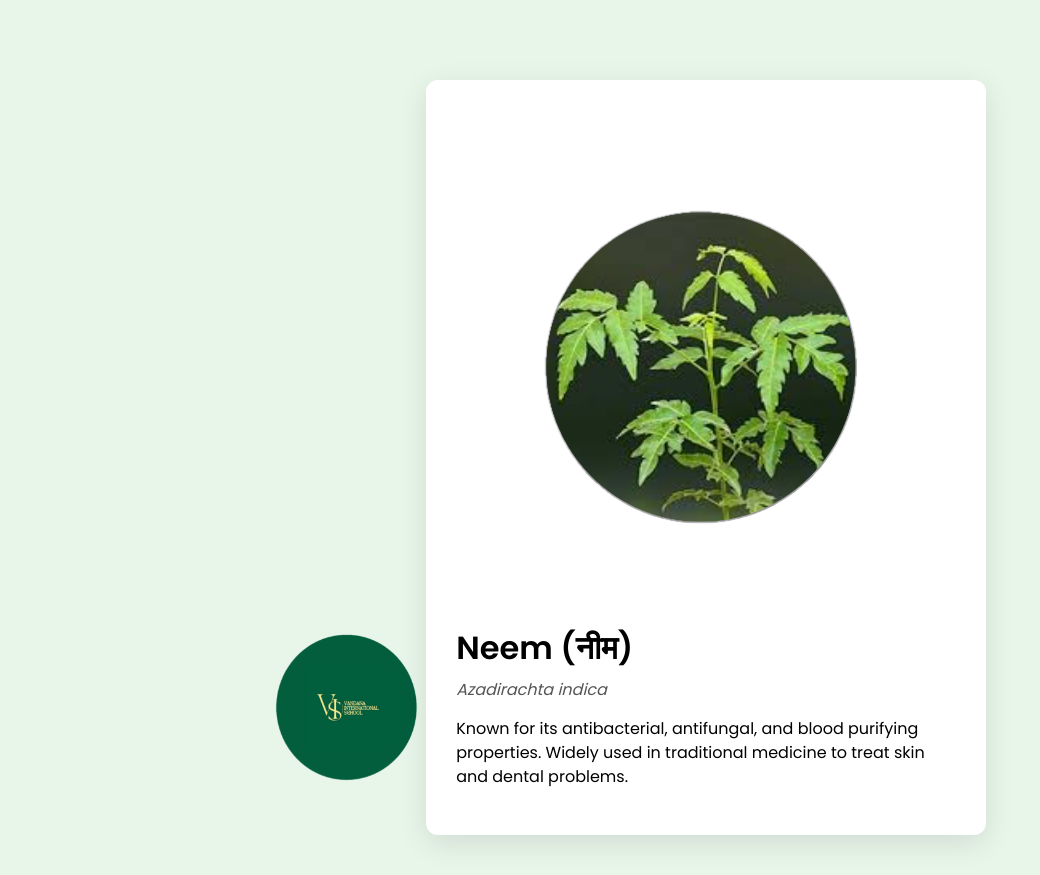
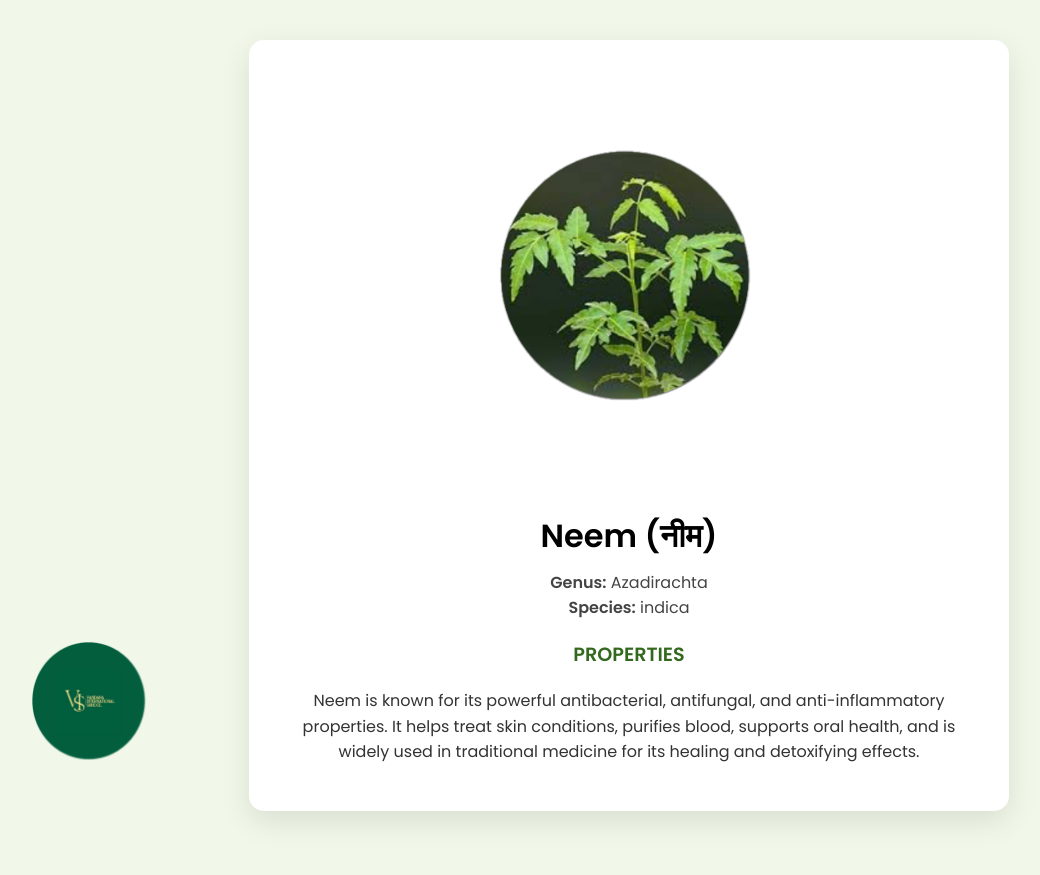
Before and after one commit to AG-VIS/Neem, a plain HTML site: page index.html in a window 1280 px wide. Shown: the whole page, without its empty margins (11-1051 px from the left). After the commit the page ends 851 px from the top, so only its background shows below. Drawn offline with Linux system fonts and the light colour scheme.

Commit message:
Update index.html

```diff
--- a/index.html
+++ b/index.html
@@ -8,7 +8,7 @@
   <style>
     body {
       font-family: 'Poppins', sans-serif;
-      background: #e8f5e9;
+      background: #f1f8e9;
       margin: 0;
       padding: 40px;
       text-align: center;
@@ -16,88 +16,81 @@
     }
 
     #logo {
-      width: 150px;
-      transform: scale(0);
-      animation: zoomIn 2s forwards;
+      width: 120px;
+      position: fixed;
+      bottom: 40px;
+      left: 40px;
     }
 
-    .plant {
-      background: #fff;
+    .plant-card {
+      max-width: 700px;
+      margin: 0 auto;
+      background: white;
       padding: 30px;
-      border-radius: 12px;
-      box-shadow: 0 8px 30px rgba(0,0,0,0.1);
-      display: inline-block;
-      text-align: left;
-      max-width: 500px;
-      margin-top: 40px;
-      opacity: 0;
-      transform: translateY(40px);
-      animation: slideUp 1s forwards;
-      animation-delay: 2s;
+      border-radius: 15px;
+      box-shadow: 0 10px 30px rgba(0,0,0,0.1);
+      animation: fadeIn 1.5s ease-out;
     }
 
-    .plant img {
+    .plant-card img {
       width: 100%;
-      height: auto;
-      border-radius: 8px;
-      margin-bottom: 15px;
-      transition: transform 0.5s ease;
+      border-radius: 50%;
+      max-width: 400px;
+      margin-bottom: 20px;
+      animation: zoomIn 1.8s ease-out;
     }
 
-    .plant img:hover {
-      transform: scale(1.05);
+    h1 {
+      font-size: 2em;
+      margin-bottom: 10px;
     }
 
-    .plant h2 {
-      margin: 0;
-      font-size: 2em;
-      opacity: 0;
-      animation: fadeIn 1s forwards;
-      animation-delay: 2.5s;
+    .taxo {
+      color: #444;
+      font-size: 1em;
+      margin-bottom: 15px;
     }
 
-    .plant em {
-      display: block;
-      color: #555;
-      margin-top: 5px;
-      opacity: 0;
-      animation: fadeIn 1s forwards;
-      animation-delay: 2.8s;
+    h3 {
+      margin-top: 20px;
+      font-size: 1.2em;
+      color: #33691e;
     }
 
-    .plant p {
-      margin-top: 15px;
-      line-height: 1.5;
-      opacity: 0;
-      animation: fadeIn 1s forwards;
-      animation-delay: 3s;
+    p {
+      font-size: 1em;
+      color: #333;
+      line-height: 1.6;
+    }
+
+    @keyframes fadeIn {
+      from { opacity: 0; transform: translateY(40px); }
+      to { opacity: 1; transform: translateY(0); }
     }
 
     @keyframes zoomIn {
-      to { transform: scale(1); }
-    }
-
-    @keyframes slideUp {
-      to {
-        opacity: 1;
-        transform: translateY(0);
-      }
-    }
-
-    @keyframes fadeIn {
-      from { opacity: 0; }
-      to { opacity: 1; }
+      from { transform: scale(0); opacity: 0; }
+      to { transform: scale(1); opacity: 1; }
     }
   </style>
 </head>
 <body>
+
+  <div class="plant-card">
+    <img src="neem.png" alt="Neem Plant" />
+    <h1>Neem (नीम)</h1>
+    <div class="taxo">
+      <strong>Genus:</strong> Azadirachta<br>
+      <strong>Species:</strong> indica
+    </div>
+
+    <h3>PROPERTIES</h3>
+    <p>
+      Neem is known for its powerful antibacterial, antifungal, and anti-inflammatory properties. It helps treat skin conditions, purifies blood, supports oral health, and is widely used in traditional medicine for its healing and detoxifying effects.
+    </p>
+  </div>
+
   <img id="logo" src="school-logo.png" alt="School Logo" />
 
-  <div class="plant">
-    <img src="neem.png" alt="Neem" />
-    <h2>Neem (नीम)</h2>
-    <em>Azadirachta indica</em>
-    <p>Known for its antibacterial, antifungal, and blood purifying properties. Widely used in traditional medicine to treat skin and dental problems.</p>
-  </div>
 </body>
 </html>
```
